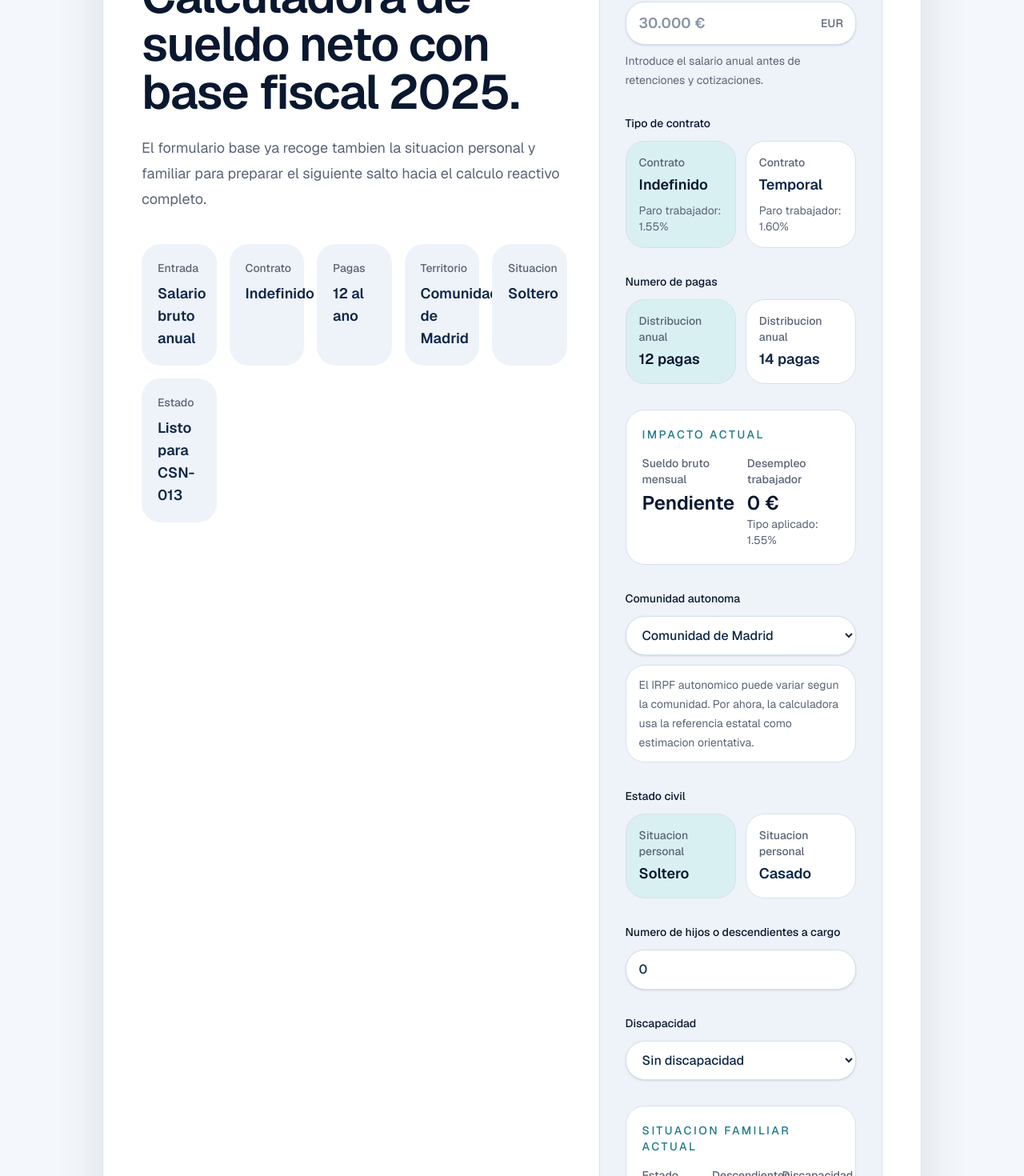
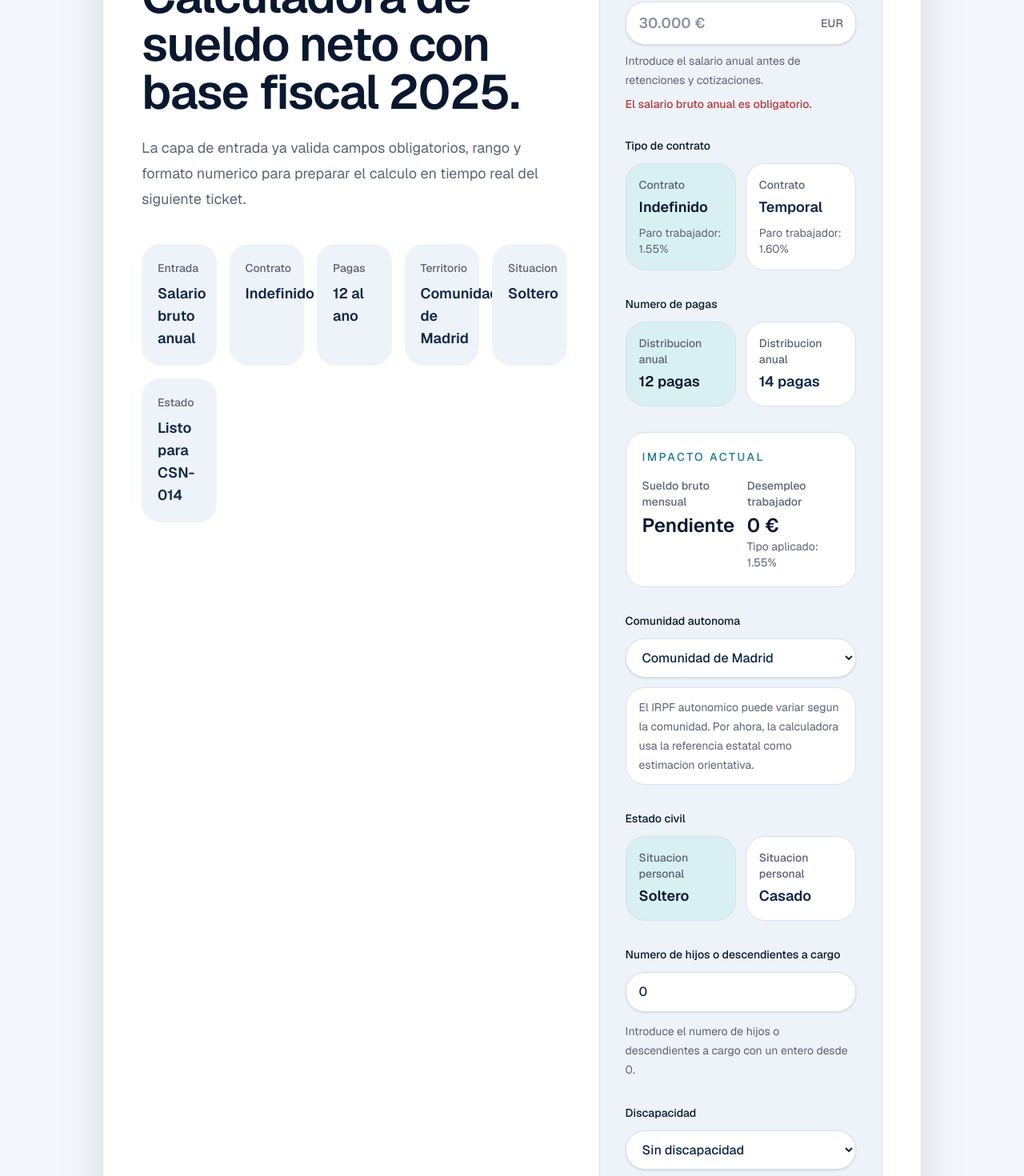
Before and after one commit to CristianChozas/Calculadora-Sueldo-Neto, a Next.js app: page / in a window 1280 px wide. Shown: the part 240-1710 px from the top of the page at 80% size. Built offline with nearby package versions, Linux system fonts and the light colour scheme.

Commit message:
#CSN-013 Implementar validacion y mensajes de error del formulario

```diff
--- a/app/page.tsx
+++ b/app/page.tsx
@@ -66,9 +66,13 @@ const disabilityLabels: Record<DisabilityLevel, string> = {
   "65_plus": "Discapacidad 65%+",
 };
 
-function getGrossSalaryError(value: number | null) {
+function getGrossSalaryError(rawValue: string, value: number | null) {
+  if (!rawValue.trim()) {
+    return "El salario bruto anual es obligatorio.";
+  }
+
   if (value === null) {
-    return undefined;
+    return "Introduce una cantidad valida en EUR.";
   }
 
   if (value < MIN_SALARY) {
@@ -82,22 +86,40 @@ function getGrossSalaryError(value: number | null) {
   return undefined;
 }
 
+function getDependantsError(rawValue: string) {
+  if (!rawValue.trim()) {
+    return "El numero de descendientes es obligatorio.";
+  }
+
+  if (!/^\d+$/.test(rawValue.trim())) {
+    return "Introduce un numero entero igual o superior a 0.";
+  }
+
+  return undefined;
+}
+
 export default function Home() {
   const [grossAnnualSalary, setGrossAnnualSalary] = useState<number | null>(null);
+  const [grossAnnualSalaryRaw, setGrossAnnualSalaryRaw] = useState("");
   const [contractType, setContractType] = useState<ContractType>("indefinido");
   const [paymentsPerYear, setPaymentsPerYear] = useState<PayPeriods>(12);
   const [autonomousCommunity, setAutonomousCommunity] =
     useState<AutonomousCommunity>("madrid");
   const [maritalStatus, setMaritalStatus] = useState<MaritalStatus>("soltero");
-  const [dependants, setDependants] = useState(0);
+  const [dependantsRaw, setDependantsRaw] = useState("0");
   const [disability, setDisability] = useState<DisabilityLevel>("none");
-  const grossAnnualSalaryError = getGrossSalaryError(grossAnnualSalary);
+  const grossAnnualSalaryError = getGrossSalaryError(grossAnnualSalaryRaw, grossAnnualSalary);
+  const dependantsError = getDependantsError(dependantsRaw);
+  const dependants = dependantsError ? 0 : Number(dependantsRaw);
   const socialSecurity = calculateEmployeeSocialSecurity(
-    grossAnnualSalary ?? 0,
+    grossAnnualSalaryError ? 0 : grossAnnualSalary ?? 0,
     contractType,
     paymentsPerYear,
   );
-  const grossMonthlySalary = grossAnnualSalary === null ? null : grossAnnualSalary / paymentsPerYear;
+  const grossMonthlySalary =
+    grossAnnualSalaryError || grossAnnualSalary === null
+      ? null
+      : grossAnnualSalary / paymentsPerYear;
   const unemploymentRate =
     SOCIAL_SECURITY_RATES_2025.unemploymentByContract[contractType] * 100;
 
@@ -107,15 +129,15 @@ export default function Home() {
         <div className="grid gap-10 lg:grid-cols-[minmax(0,1.2fr)_minmax(22rem,0.8fr)] lg:items-start">
           <div>
             <span className="inline-flex rounded-[var(--radius-pill)] bg-accent-soft px-4 py-2 text-sm font-medium tracking-[0.18em] text-accent uppercase">
-              CSN-012
+              CSN-013
             </span>
             <div className="mt-8 max-w-3xl space-y-6">
               <h1 className="text-4xl font-semibold tracking-tight text-primary-strong sm:text-6xl">
                 Calculadora de sueldo neto con base fiscal 2025.
               </h1>
               <p className="max-w-2xl text-base leading-8 text-muted sm:text-lg">
-                El formulario base ya recoge tambien la situacion personal y familiar
-                para preparar el siguiente salto hacia el calculo reactivo completo.
+                La capa de entrada ya valida campos obligatorios, rango y formato
+                numerico para preparar el calculo en tiempo real del siguiente ticket.
               </p>
             </div>
             <div className="mt-10 grid gap-4 sm:grid-cols-5">
@@ -152,7 +174,7 @@ export default function Home() {
               <article className="rounded-[var(--radius-card)] bg-surface-muted p-5">
                 <p className="text-sm font-medium text-muted">Estado</p>
                 <p className="mt-2 text-lg font-semibold text-primary">
-                  Listo para CSN-013
+                  Listo para CSN-014
                 </p>
               </article>
             </div>
@@ -167,6 +189,7 @@ export default function Home() {
                 label="Salario bruto anual"
                 value={grossAnnualSalary}
                 onValueChange={setGrossAnnualSalary}
+                onRawValueChange={setGrossAnnualSalaryRaw}
                 min={MIN_SALARY}
                 max={MAX_SALARY}
                 error={grossAnnualSalaryError}
@@ -342,16 +365,25 @@ export default function Home() {
               </label>
               <input
                 id="dependants"
-                type="number"
-                min={0}
-                step={1}
-                value={dependants}
+                type="text"
+                inputMode="numeric"
+                value={dependantsRaw}
+                aria-invalid={Boolean(dependantsError)}
+                aria-describedby={dependantsError ? "dependants-error" : undefined}
                 onChange={(event) => {
-                  const parsedValue = Number(event.target.value);
-                  setDependants(Number.isFinite(parsedValue) ? Math.max(0, Math.trunc(parsedValue)) : 0);
+                  setDependantsRaw(event.target.value);
                 }}
                 className="w-full rounded-[var(--radius-card)] border bg-surface px-4 py-3 text-base font-medium text-primary shadow-sm outline-none transition focus:border-accent focus:ring-2 focus:ring-accent/20"
               />
+              {dependantsError ? (
+                <p id="dependants-error" className="text-sm font-medium text-danger">
+                  {dependantsError}
+                </p>
+              ) : (
+                <p className="text-sm leading-6 text-muted">
+                  Introduce el numero de hijos o descendientes a cargo con un entero desde 0.
+                </p>
+              )}
             </div>
 
             <div className="mt-8 space-y-3">
--- a/components/CurrencyInput.tsx
+++ b/components/CurrencyInput.tsx
@@ -13,6 +13,7 @@ type CurrencyInputProps = {
   label: string;
   value: number | null;
   onValueChange: (value: number | null) => void;
+  onRawValueChange?: (rawValue: string) => void;
   min?: number;
   max?: number;
   error?: string;
@@ -45,6 +46,7 @@ export function CurrencyInput({
   label,
   value,
   onValueChange,
+  onRawValueChange,
   min,
   max,
   error,
@@ -60,7 +62,7 @@ export function CurrencyInput({
   const displayValue = isFocused
     ? draftValue
     : value === null
-      ? ""
+      ? draftValue
       : currencyFormatter.format(value);
 
   return (
@@ -81,17 +83,21 @@ export function CurrencyInput({
           aria-invalid={Boolean(error)}
           aria-describedby={error ? `${hint ? `${hintId} ` : ""}${errorId}` : hint ? hintId : undefined}
           onFocus={() => {
-            setDraftValue(value === null ? "" : formatEditableValue(value));
+            setDraftValue(value === null ? draftValue : formatEditableValue(value));
             setIsFocused(true);
           }}
           onBlur={() => {
             setIsFocused(false);
-            setDraftValue("");
+
+            if (value !== null) {
+              setDraftValue("");
+            }
           }}
           onChange={(event) => {
             const nextDisplayValue = event.target.value;
 
             setDraftValue(nextDisplayValue);
+            onRawValueChange?.(nextDisplayValue);
             onValueChange(parseCurrencyInput(nextDisplayValue));
           }}
           min={min}
--- /dev/null
+++ b/openspec/changes/csn-013-form-validation/proposal.md
@@ -0,0 +1,18 @@
+# CSN-013 Implementar validacion y mensajes de error del formulario
+
+## Objetivo
+
+Validar correctamente los datos ya recogidos por el formulario base y mostrar mensajes de error inline antes de activar el calculo reactivo completo.
+
+## Alcance
+
+- Mantener estado controlado en la UI actual.
+- Validar campos requeridos y formato numerico en los inputs actuales.
+- Validar el rango del salario bruto anual.
+- Mostrar mensajes de error inline bajo cada campo numerico relevante.
+
+## Fuera de alcance
+
+- Introducir `react-hook-form`.
+- Validacion de submit con backend.
+- Nuevas reglas fiscales fuera de los datos ya existentes.
--- /dev/null
+++ b/openspec/changes/csn-013-form-validation/spec.md
@@ -0,0 +1,17 @@
+# Spec
+
+## Requirement: Inline form validation
+
+The current form MUST validate the user input before the reactive calculation ticket is implemented.
+
+### Scenario: Missing or invalid salary
+
+Given the gross annual salary field is empty or malformed
+When the user edits the field
+Then the UI should show an inline validation message explaining whether the value is required, invalid, or out of range
+
+### Scenario: Invalid dependants value
+
+Given the dependants field contains an empty or non-integer value
+When the user edits the field
+Then the UI should show an inline validation message under that field
--- /dev/null
+++ b/openspec/changes/csn-013-form-validation/tasks.md
@@ -0,0 +1,8 @@
+# Tasks
+
+1. Keep the current controlled form state and add validation helpers.
+2. Validate gross annual salary as required, numeric, and within range.
+3. Validate dependants as required integer input.
+4. Show inline error messages under the relevant inputs.
+5. Verify lint and build.
+6. Commit the ticket with the exact roadmap title.
```
